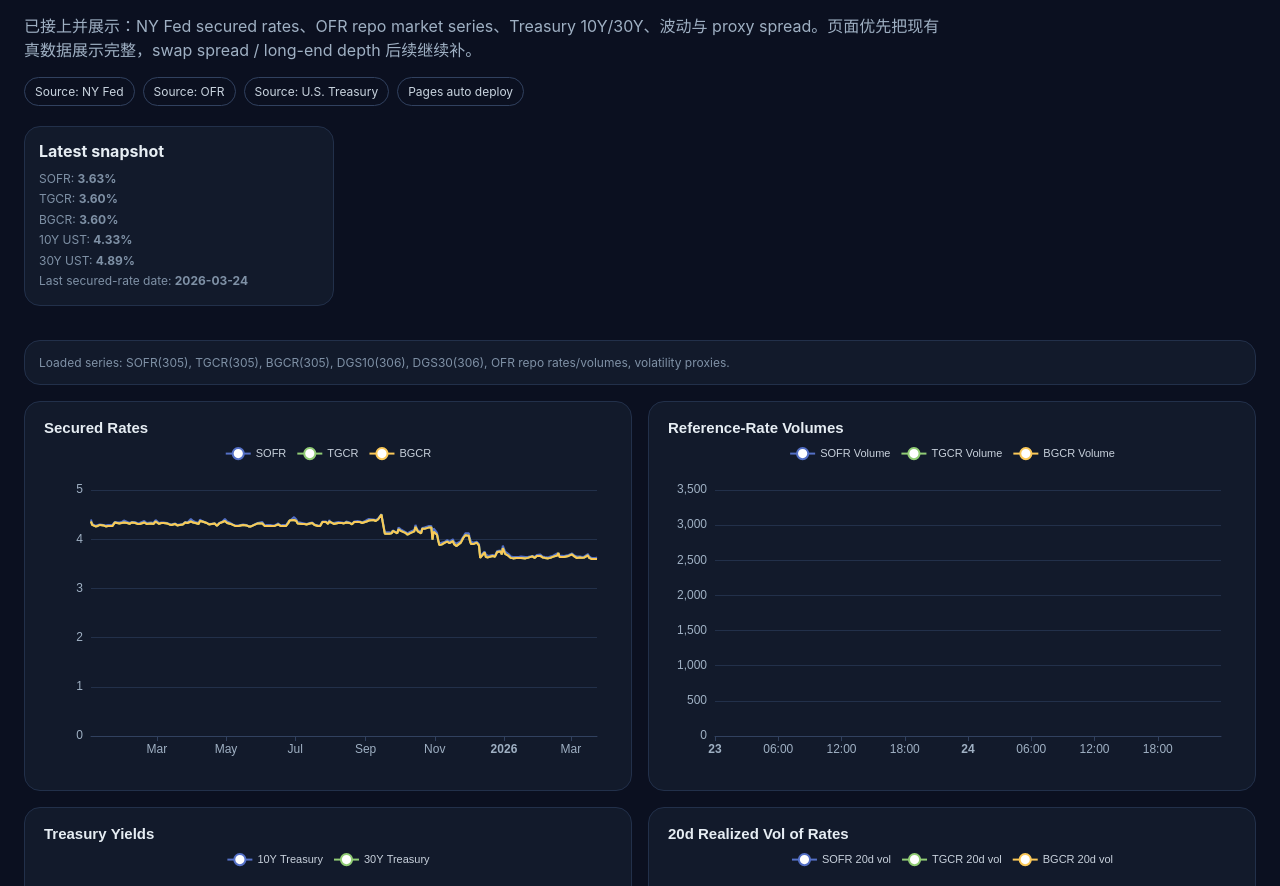
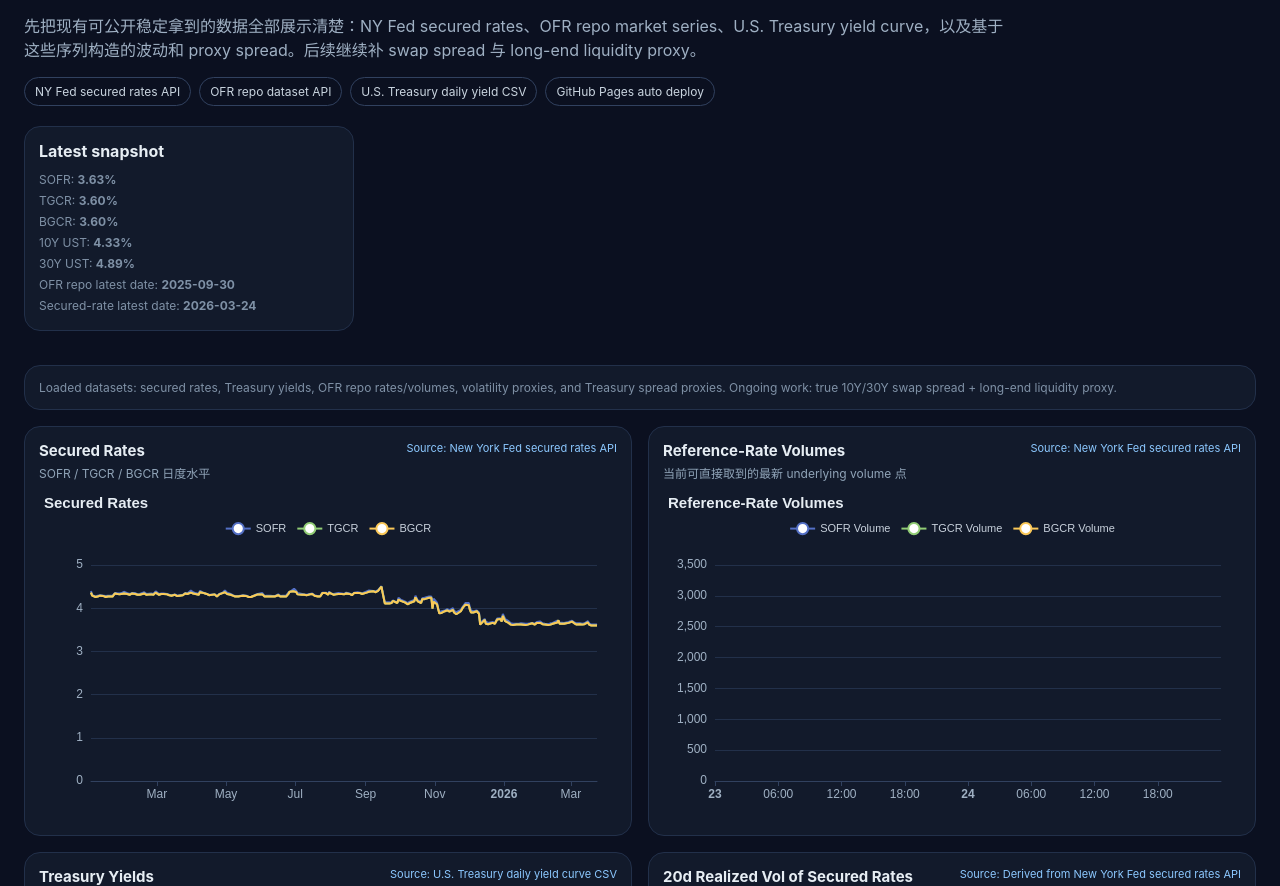
Before and after one commit to WEI-88-WEI/rates-liquidity-echarts, a plain HTML site: page public/index.html in a window 1280 px wide. Shown: the part 66-952 px from the top of the page. Drawn offline with nearby package versions, Linux system fonts and the light colour scheme; files whose address does not match are found by name.

Commit message:
Add per-chart data sources and clearer chart metadata

```diff
--- a/public/index.html
+++ b/public/index.html
@@ -7,17 +7,22 @@
   <script src="https://cdn.jsdelivr.net/npm/echarts@5/dist/echarts.min.js"></script>
   <style>
     body { font-family: Inter, system-ui, sans-serif; margin: 0; background: #0b1020; color: #e6edf3; }
-    .wrap { max-width: 1450px; margin: 0 auto; padding: 24px; }
+    .wrap { max-width: 1500px; margin: 0 auto; padding: 24px; }
     h1 { margin: 0 0 8px; }
     p, li { color: #9fb0c3; }
     .top { display: flex; gap: 20px; align-items: flex-start; justify-content: space-between; flex-wrap: wrap; margin-bottom: 18px; }
-    .meta { max-width: 920px; }
+    .meta { max-width: 980px; }
     .pillbar { display: flex; gap: 8px; flex-wrap: wrap; margin-top: 10px; }
     .pill { font-size: 12px; padding: 6px 10px; border: 1px solid #31415f; border-radius: 999px; color: #c9d4df; }
     .card { background: #121a2b; border: 1px solid #22304a; border-radius: 16px; padding: 14px; }
     .summary { margin-bottom: 16px; }
     .grid { display: grid; grid-template-columns: 1fr 1fr; gap: 16px; }
-    .chart { width: 100%; height: 360px; }
+    .chart-card { display: flex; flex-direction: column; gap: 10px; }
+    .chart-head { display: flex; align-items: flex-start; justify-content: space-between; gap: 12px; }
+    .chart-title { font-size: 15px; font-weight: 700; color: #e6edf3; }
+    .chart-sub { font-size: 12px; color: #90a4b8; margin-top: 4px; }
+    .source { font-size: 11px; color: #8cc8ff; white-space: nowrap; }
+    .chart { width: 100%; height: 330px; }
     .small { font-size: 12px; color: #7f91a6; }
     .error { white-space: pre-wrap; color: #ffb4b4; }
     a { color: #8cc8ff; }
@@ -29,62 +34,131 @@
     <div class="top">
       <div class="meta">
         <h1>Rates & Liquidity Dashboard</h1>
-        <p>已接上并展示：NY Fed secured rates、OFR repo market series、Treasury 10Y/30Y、波动与 proxy spread。页面优先把现有真数据展示完整，swap spread / long-end depth 后续继续补。</p>
+        <p>先把现有可公开稳定拿到的数据全部展示清楚：NY Fed secured rates、OFR repo market series、U.S. Treasury yield curve，以及基于这些序列构造的波动和 proxy spread。后续继续补 swap spread 与 long-end liquidity proxy。</p>
         <div class="pillbar">
-          <div class="pill">Source: NY Fed</div>
-          <div class="pill">Source: OFR</div>
-          <div class="pill">Source: U.S. Treasury</div>
-          <div class="pill">Pages auto deploy</div>
+          <div class="pill">NY Fed secured rates API</div>
+          <div class="pill">OFR repo dataset API</div>
+          <div class="pill">U.S. Treasury daily yield CSV</div>
+          <div class="pill">GitHub Pages auto deploy</div>
         </div>
       </div>
-      <div class="card summary" style="min-width:280px; max-width:360px;">
+      <div class="card summary" style="min-width:300px; max-width:380px;">
         <div id="summary">Loading summary…</div>
       </div>
     </div>
 
     <div id="status" class="card summary small">Loading data…</div>
 
-    <div class="grid">
-      <div class="card"><div id="c1" class="chart"></div></div>
-      <div class="card"><div id="c2" class="chart"></div></div>
-      <div class="card"><div id="c3" class="chart"></div></div>
-      <div class="card"><div id="c4" class="chart"></div></div>
-      <div class="card"><div id="c5" class="chart"></div></div>
-      <div class="card"><div id="c6" class="chart"></div></div>
-      <div class="card"><div id="c7" class="chart"></div></div>
-      <div class="card"><div id="c8" class="chart"></div></div>
-    </div>
+    <div class="grid" id="grid"></div>
   </div>
   <script>
+    const chartDefs = [
+      {
+        id: 'c1',
+        title: 'Secured Rates',
+        subtitle: 'SOFR / TGCR / BGCR 日度水平',
+        source: 'Source: New York Fed secured rates API',
+        series: [
+          ['SOFR', 'SOFR'],
+          ['TGCR', 'TGCR'],
+          ['BGCR', 'BGCR'],
+        ]
+      },
+      {
+        id: 'c2',
+        title: 'Reference-Rate Volumes',
+        subtitle: '当前可直接取到的最新 underlying volume 点',
+        source: 'Source: New York Fed secured rates API',
+        series: [
+          ['SOFRVOLUME', 'SOFR Volume'],
+          ['TGCRVOLUME', 'TGCR Volume'],
+          ['BGCRVOLUME', 'BGCR Volume'],
+        ]
+      },
+      {
+        id: 'c3',
+        title: 'Treasury Yields',
+        subtitle: '美国国债 10Y / 30Y 日度收益率',
+        source: 'Source: U.S. Treasury daily yield curve CSV',
+        series: [
+          ['DGS10', '10Y Treasury'],
+          ['DGS30', '30Y Treasury'],
+        ]
+      },
+      {
+        id: 'c4',
+        title: '20d Realized Vol of Secured Rates',
+        subtitle: '基于日度 level change 计算的 20d rolling volatility',
+        source: 'Source: Derived from New York Fed secured rates API',
+        series: [
+          ['SOFR_20d_vol', 'SOFR 20d vol'],
+          ['TGCR_20d_vol', 'TGCR 20d vol'],
+          ['BGCR_20d_vol', 'BGCR 20d vol'],
+        ]
+      },
+      {
+        id: 'c5',
+        title: 'Treasury Proxy Spreads',
+        subtitle: '当前是 SOFR 减 Treasury yield 的 proxy，不是真 swap spread',
+        source: 'Source: Derived from New York Fed + U.S. Treasury',
+        series: [
+          ['SOFR_minus_DGS10_proxy', 'SOFR - 10Y Treasury proxy'],
+          ['SOFR_minus_DGS30_proxy', 'SOFR - 30Y Treasury proxy'],
+        ]
+      },
+      {
+        id: 'c6',
+        title: 'OFR Repo Rates',
+        subtitle: 'GCF Treasury / Tri-Party Treasury / DVP Overnight',
+        source: 'Source: OFR U.S. Repo Markets dataset API',
+        series: [
+          ['REPO_GCF_AR_T', 'GCF Treasury Rate'],
+          ['REPO_TRI_AR_T', 'Tri-Party Treasury Rate'],
+          ['REPO_DVP_AR_OO', 'DVP Overnight Rate'],
+        ]
+      },
+      {
+        id: 'c7',
+        title: 'OFR Repo Transaction Volumes',
+        subtitle: 'Treasury collateral 与 DVP overnight 对应交易量',
+        source: 'Source: OFR U.S. Repo Markets dataset API',
+        series: [
+          ['REPO_GCF_TV_T', 'GCF Treasury Txn Vol'],
+          ['REPO_TRI_TV_T', 'Tri-Party Treasury Txn Vol'],
+          ['REPO_DVP_TV_OO', 'DVP Overnight Txn Vol'],
+        ]
+      },
+      {
+        id: 'c8',
+        title: 'OFR Repo Volatility Proxies',
+        subtitle: 'repo rate 的 20d rolling volatility',
+        source: 'Source: Derived from OFR U.S. Repo Markets dataset API',
+        series: [
+          ['REPO_GCF_AR_T_20d_vol', 'GCF Treasury 20d vol'],
+          ['REPO_TRI_AR_T_20d_vol', 'Tri-Party Treasury 20d vol'],
+          ['REPO_DVP_AR_OO_20d_vol', 'DVP Overnight 20d vol'],
+        ]
+      }
+    ];
+
     function lineOption(title, seriesDefs) {
       return {
         backgroundColor: 'transparent',
         animation: false,
-        title: { text: title, textStyle: { color: '#e6edf3', fontSize: 15 } },
+        title: { text: title, left: 0, top: 0, textStyle: { color: '#e6edf3', fontSize: 15, fontWeight: 600 } },
         tooltip: { trigger: 'axis' },
         legend: { top: 26, textStyle: { color: '#c8d1dc', fontSize: 11 } },
         grid: { left: 52, right: 20, top: 74, bottom: 40 },
         xAxis: { type: 'time', axisLabel: { color: '#9fb0c3' }, axisLine: { lineStyle: { color: '#31415f' } } },
         yAxis: { type: 'value', axisLabel: { color: '#9fb0c3' }, axisLine: { lineStyle: { color: '#31415f' } }, splitLine: { lineStyle: { color: '#22304a' } } },
-        series: seriesDefs.map(s => ({ name: s.name, type: 'line', showSymbol: false, smooth: false, lineStyle: { width: 2 }, data: s.data }))
+        series: seriesDefs.map(s => ({ name: s.name, type: 'line', showSymbol: false, lineStyle: { width: 2 }, data: s.data }))
       }
     }
 
-    function toPairs(arr) {
-      return (arr || []).map(x => [x.date, x.value]);
-    }
-
-    function lastValue(arr) {
-      return arr && arr.length ? arr[arr.length - 1].value : null;
-    }
-
-    function lastDate(arr) {
-      return arr && arr.length ? arr[arr.length - 1].date : 'n/a';
-    }
-
-    function fmt(v, digits = 2) {
-      return v == null ? 'n/a' : Number(v).toFixed(digits);
-    }
+    function toPairs(arr) { return (arr || []).map(x => [x.date, x.value]); }
+    function lastValue(arr) { return arr && arr.length ? arr[arr.length - 1].value : null; }
+    function lastDate(arr) { return arr && arr.length ? arr[arr.length - 1].date : 'n/a'; }
+    function fmt(v, digits = 2) { return v == null ? 'n/a' : Number(v).toFixed(digits); }
 
     async function loadData() {
       const candidates = ['./data/combined.json', 'data/combined.json', './combined.json'];
@@ -101,72 +175,49 @@
       throw lastErr || new Error('failed to load data');
     }
 
+    function buildGrid() {
+      const grid = document.getElementById('grid');
+      grid.innerHTML = chartDefs.map(def => `
+        <div class="card chart-card">
+          <div class="chart-head">
+            <div>
+              <div class="chart-title">${def.title}</div>
+              <div class="chart-sub">${def.subtitle}</div>
+            </div>
+            <div class="source">${def.source}</div>
+          </div>
+          <div id="${def.id}" class="chart"></div>
+        </div>
+      `).join('');
+    }
+
     function renderSummary(data) {
       document.getElementById('summary').innerHTML = `
         <div><strong>Latest snapshot</strong></div>
-        <div class="small" style="margin-top:8px; line-height:1.7;">
+        <div class="small" style="margin-top:8px; line-height:1.75;">
           SOFR: <strong>${fmt(lastValue(data.SOFR))}%</strong><br>
           TGCR: <strong>${fmt(lastValue(data.TGCR))}%</strong><br>
           BGCR: <strong>${fmt(lastValue(data.BGCR))}%</strong><br>
           10Y UST: <strong>${fmt(lastValue(data.DGS10))}%</strong><br>
           30Y UST: <strong>${fmt(lastValue(data.DGS30))}%</strong><br>
-          Last secured-rate date: <strong>${lastDate(data.SOFR)}</strong>
+          OFR repo latest date: <strong>${lastDate(data.REPO_GCF_AR_T)}</strong><br>
+          Secured-rate latest date: <strong>${lastDate(data.SOFR)}</strong>
         </div>
       `;
 
-      const status = document.getElementById('status');
-      status.innerHTML = `Loaded series: SOFR(${(data.SOFR||[]).length}), TGCR(${(data.TGCR||[]).length}), BGCR(${(data.BGCR||[]).length}), DGS10(${(data.DGS10||[]).length}), DGS30(${(data.DGS30||[]).length}), OFR repo rates/volumes, volatility proxies.`;
+      document.getElementById('status').innerHTML = `Loaded datasets: secured rates, Treasury yields, OFR repo rates/volumes, volatility proxies, and Treasury spread proxies. Ongoing work: true 10Y/30Y swap spread + long-end liquidity proxy.`;
     }
 
     function renderCharts(data) {
-      const charts = [
-        ['c1', 'Secured Rates', [
-          { name: 'SOFR', data: toPairs(data.SOFR) },
-          { name: 'TGCR', data: toPairs(data.TGCR) },
-          { name: 'BGCR', data: toPairs(data.BGCR) },
-        ]],
-        ['c2', 'Reference-Rate Volumes', [
-          { name: 'SOFR Volume', data: toPairs(data.SOFRVOLUME) },
-          { name: 'TGCR Volume', data: toPairs(data.TGCRVOLUME) },
-          { name: 'BGCR Volume', data: toPairs(data.BGCRVOLUME) },
-        ]],
-        ['c3', 'Treasury Yields', [
-          { name: '10Y Treasury', data: toPairs(data.DGS10) },
-          { name: '30Y Treasury', data: toPairs(data.DGS30) },
-        ]],
-        ['c4', '20d Realized Vol of Rates', [
-          { name: 'SOFR 20d vol', data: toPairs(data.SOFR_20d_vol) },
-          { name: 'TGCR 20d vol', data: toPairs(data.TGCR_20d_vol) },
-          { name: 'BGCR 20d vol', data: toPairs(data.BGCR_20d_vol) },
-        ]],
-        ['c5', 'Treasury Proxy Spreads', [
-          { name: 'SOFR - 10Y Treasury', data: toPairs(data.SOFR_minus_DGS10_proxy) },
-          { name: 'SOFR - 30Y Treasury', data: toPairs(data.SOFR_minus_DGS30_proxy) },
-        ]],
-        ['c6', 'OFR Repo Rates', [
-          { name: 'GCF Treasury Rate', data: toPairs(data.REPO_GCF_AR_T) },
-          { name: 'Tri-Party Treasury Rate', data: toPairs(data.REPO_TRI_AR_T) },
-          { name: 'DVP Overnight Rate', data: toPairs(data.REPO_DVP_AR_OO) },
-        ]],
-        ['c7', 'OFR Repo Transaction Volumes', [
-          { name: 'GCF Treasury Txn Vol', data: toPairs(data.REPO_GCF_TV_T) },
-          { name: 'Tri-Party Treasury Txn Vol', data: toPairs(data.REPO_TRI_TV_T) },
-          { name: 'DVP Overnight Txn Vol', data: toPairs(data.REPO_DVP_TV_OO) },
-        ]],
-        ['c8', 'OFR Repo Volatility Proxies', [
-          { name: 'GCF Treasury 20d vol', data: toPairs(data.REPO_GCF_AR_T_20d_vol) },
-          { name: 'Tri-Party Treasury 20d vol', data: toPairs(data.REPO_TRI_AR_T_20d_vol) },
-          { name: 'DVP Overnight 20d vol', data: toPairs(data.REPO_DVP_AR_OO_20d_vol) },
-        ]],
-      ];
-
-      charts.forEach(([id, title, series]) => {
-        const chart = echarts.init(document.getElementById(id));
-        chart.setOption(lineOption(title, series));
+      chartDefs.forEach(def => {
+        const chart = echarts.init(document.getElementById(def.id));
+        const series = def.series.map(([key, label]) => ({ name: label, data: toPairs(data[key]) }));
+        chart.setOption(lineOption(def.title, series));
         window.addEventListener('resize', () => chart.resize());
       });
     }
 
+    buildGrid();
     loadData()
       .then(data => {
         renderSummary(data);
```
